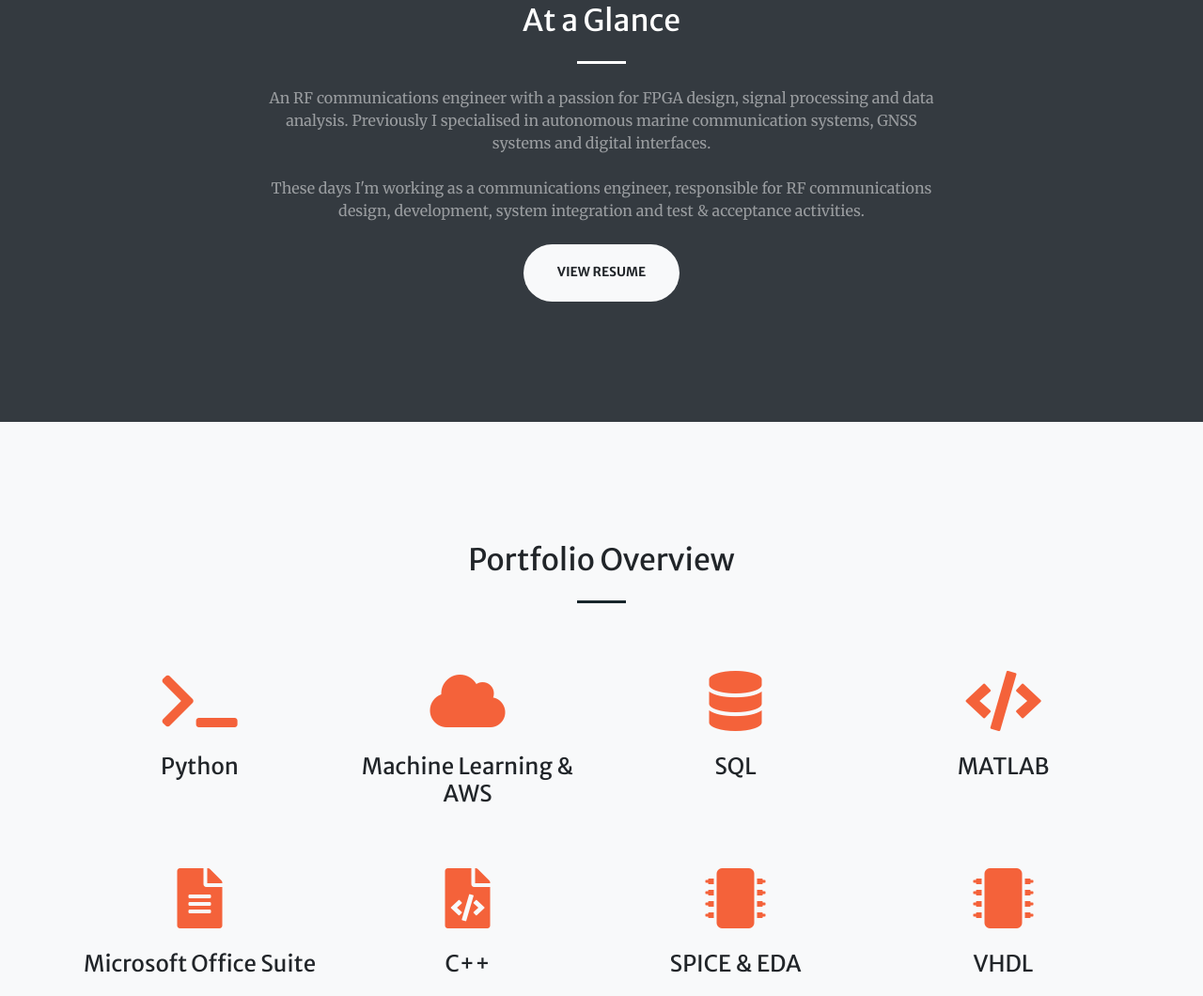
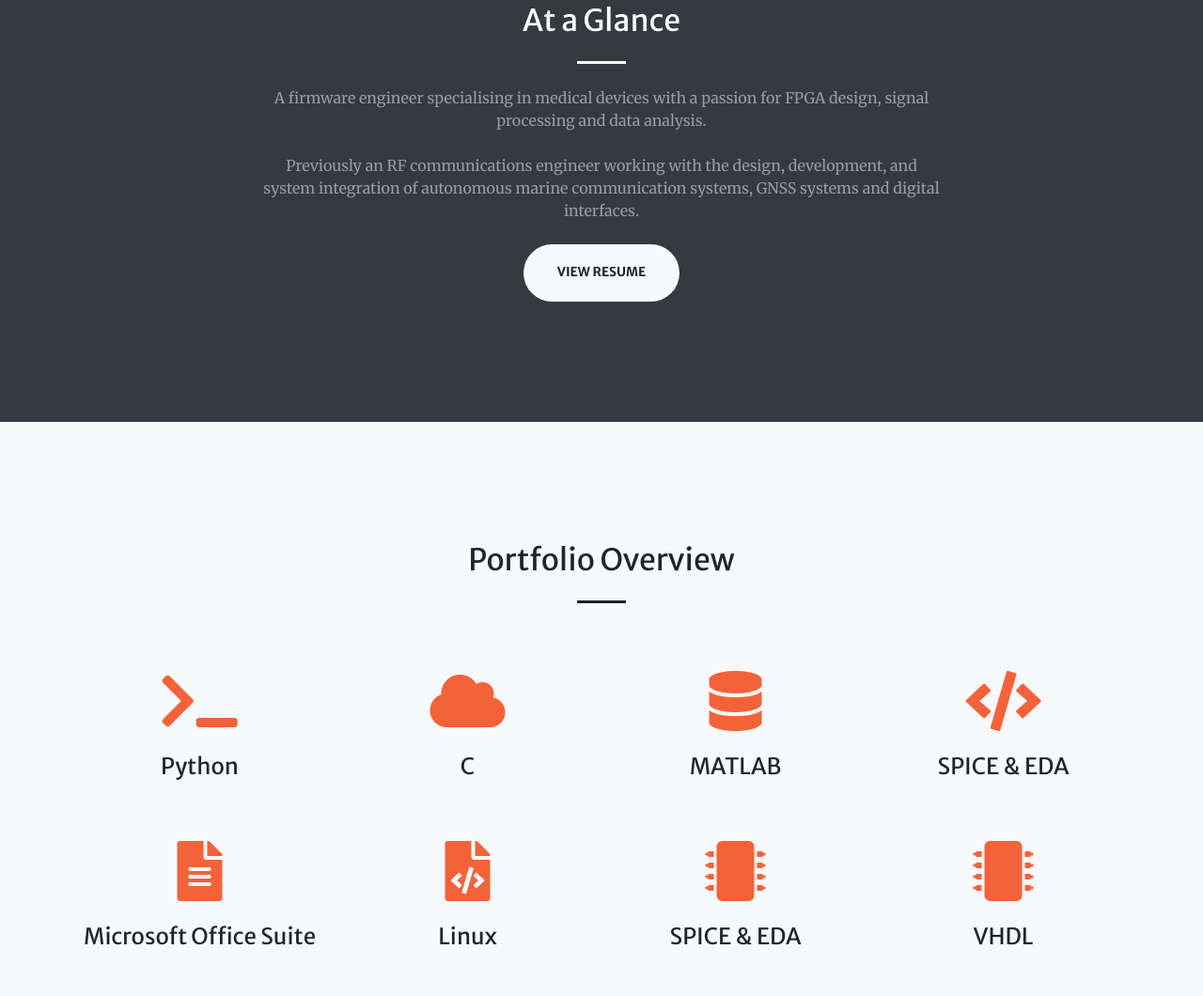
Before and after one commit to FinOrr/finorr.github.io, a website with bundled scripts: page index.html in a window 1280 px wide. Shown: the part 925-1985 px from the top of the page at 94% size. Built offline with nearby package versions, Linux system fonts and the light colour scheme.

Commit message:
Update index.html

```diff
--- a/index.html
+++ b/index.html
@@ -78,11 +78,9 @@
                 <div class="col-lg-8 text-center">
                     <h2 class="text-white mt-0">At a Glance</h2>
                     <hr class="divider light my-4">
-                    <p class="text-white-50 mb-4">An RF communications engineer with a passion for FPGA design, signal
-                        processing and data analysis. Previously I specialised in autonomous marine communication
-                        systems, GNSS systems and digital interfaces.</p>
-                    <p class="text-white-50 mb-4">These days I'm working as a communications engineer, responsible for
-                        RF communications design, development, system integration and test & acceptance activities.</p>
+                    <p class="text-white-50 mb-4">A firmware engineer specialising in medical devices with a passion for FPGA design, signal processing and data analysis.</p>
+                    <p class="text-white-50 mb-4">
+                    Previously an RF communications engineer working with the design, development, and system integration of autonomous marine communication systems, GNSS systems and digital interfaces.</p>
 
                     <a class="btn btn-light btn-xl" href="https://drive.google.com/file/d/1H0Xg4G8zupEVoTfvLqhSf_2rwhl-SMum/view?usp=sharing" target="_blank">View resume</a>
                 </div>
@@ -105,21 +103,21 @@
                 <div class="col-lg-3 col-md-6 text-center">
                     <div class="mt-5">
                         <i class="fas fa-4x fa-cloud text-primary mb-4"></i>
-                        <h3 class="h4 mb-2">Machine Learning & AWS</h3>
+                        <h3 class="h4 mb-2">C</h3>
                         <p class="text-muted mb-3"></p>
                     </div>
                 </div>
                 <div class="col-lg-3 col-md-6 text-center">
                     <div class="mt-5">
                         <i class="fas fa-4x fa-database text-primary mb-4"></i>
-                        <h3 class="h4 mb-2">SQL</h3>
+                        <h3 class="h4 mb-2">MATLAB</h3>
                         <p class="text-muted mb-3"></p>
                     </div>
                 </div>
                 <div class="col-lg-3 col-md-6 text-center">
                     <div class="mt-5">
                         <i class="fas fa-4x fa-code text-primary mb-4"></i>
-                        <h3 class="h4 mb-2">MATLAB</h3>
+                        <h3 class="h4 mb-2">SPICE & EDA</h3>
                         <p class="text-muted mb-3"></p>
                     </div>
                 </div>
@@ -135,7 +133,7 @@
                 <div class="col-lg-3 col-md-6 text-center">
                     <div class="mt-5">
                         <i class="fas fa-4x fa-file-code-o text-primary mb-4"></i>
-                        <h3 class="h4 mb-2">C++</h3>
+                        <h3 class="h4 mb-2">Linux</h3>
                         <p class="text-muted mb-3"></p>
                     </div>
                 </div>
```
